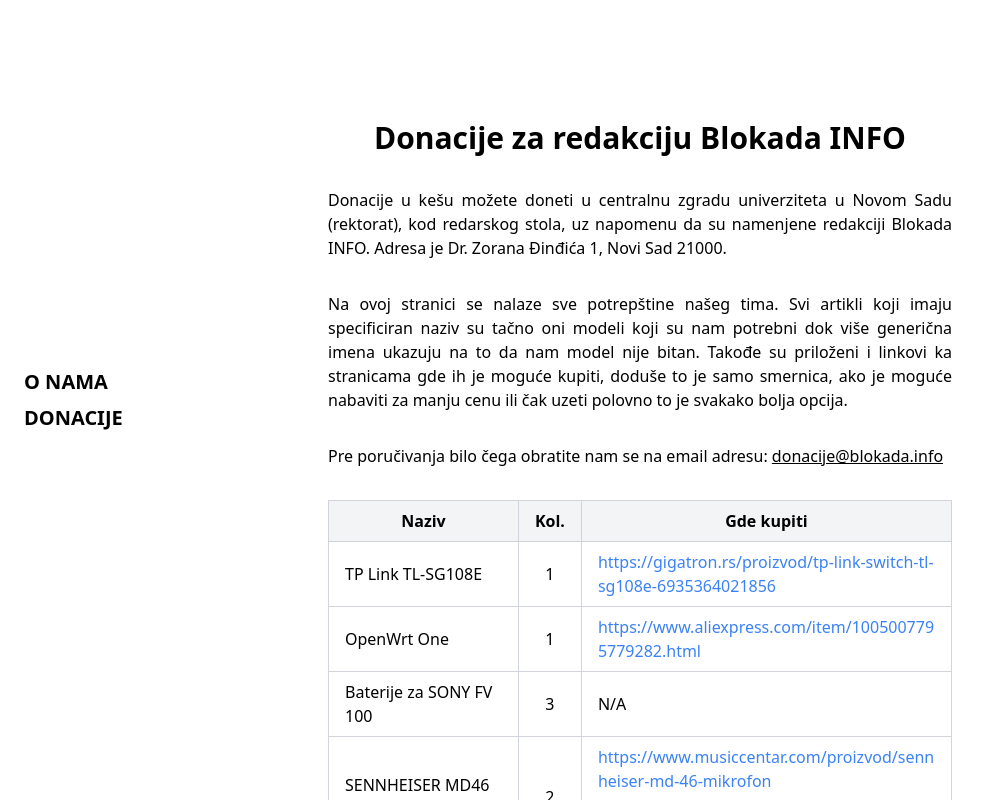
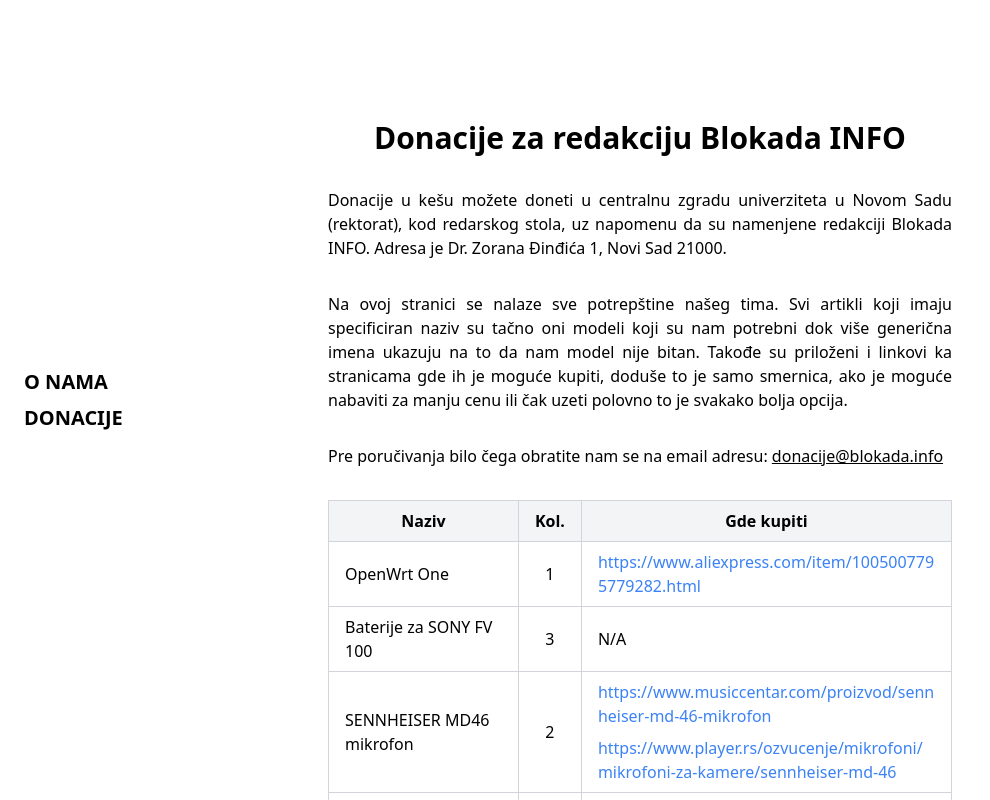
Before and after one commit to blokadainfo/website, a SvelteKit app: page /donacije in a window 1280 px wide. Shown: the top 800 px of the page, without its empty margins (0-990 px from the left). Built offline with nearby package versions, Linux system fonts and the light colour scheme.

Commit message:
fix(donations): no rekt no switch needed
Signed-off-by: Aleksa Siriški <31509435+aleksasiriski@users.noreply.github.com>

```diff
--- a/src/routes/(prerendered)/donacije/donations.ts
+++ b/src/routes/(prerendered)/donacije/donations.ts
@@ -3,11 +3,6 @@
 	pieces?: number;
 	links?: string[];
 }[] = [
-	{
-		name: "TP Link TL-SG108E",
-		pieces: 1,
-		links: ['https://gigatron.rs/proizvod/tp-link-switch-tl-sg108e-6935364021856']
-	},
 	{
 		name: 'OpenWrt One',
 		pieces: 1,
```
